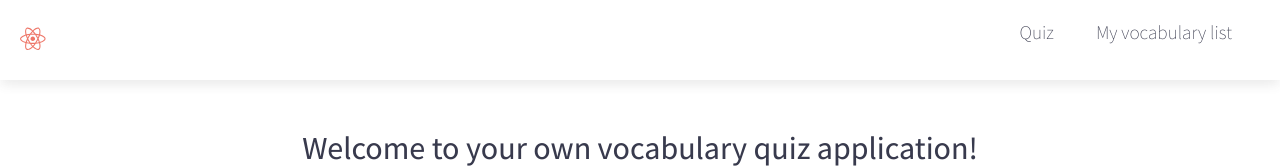
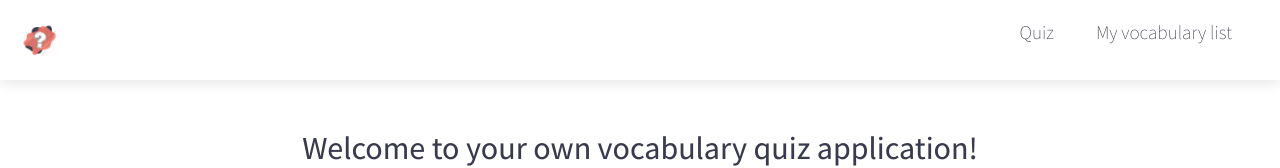
Before and after one commit to claradrt/vocabulary-quizz, a React (Create React App) app: page /home#/home in a window 1280 px wide. Shown: the top 168 px of the page. Built offline with nearby package versions, Linux system fonts and the light colour scheme.

Commit message:
Add custom logo to navbar

```diff
--- a/src/NavBar.css
+++ b/src/NavBar.css
@@ -14,6 +14,10 @@
   font-size: 1.6rem;
   margin-bottom: 0px;
   margin-left: 20px;
+}
+
+.logo {
+  max-width: 40px;
 }
 
 .nav-menu {
--- a/src/NavBar.js
+++ b/src/NavBar.js
@@ -4,7 +4,6 @@ import { Link } from "react-router-dom";
 import "./NavBar.css";
 
 import { FontAwesomeIcon } from "@fortawesome/react-fontawesome";
-import { faReact } from "@fortawesome/free-brands-svg-icons";
 import { faBars, faTimes } from "@fortawesome/free-solid-svg-icons";
 
 export default function NavBar() {
@@ -22,7 +21,7 @@ export default function NavBar() {
   return (
     <nav className="NavBarItems">
       <h1 className="navbar-logo">
-        <FontAwesomeIcon icon={faReact} />
+        <img src="/images/logo.png" alt="" className="logo" />
       </h1>
       <div className="menu-icon" onClick={handleClick}>
         <FontAwesomeIcon icon={clicked ? faTimes : faBars} />
```
Also changed, not shown: public/images/logo.png (added).
